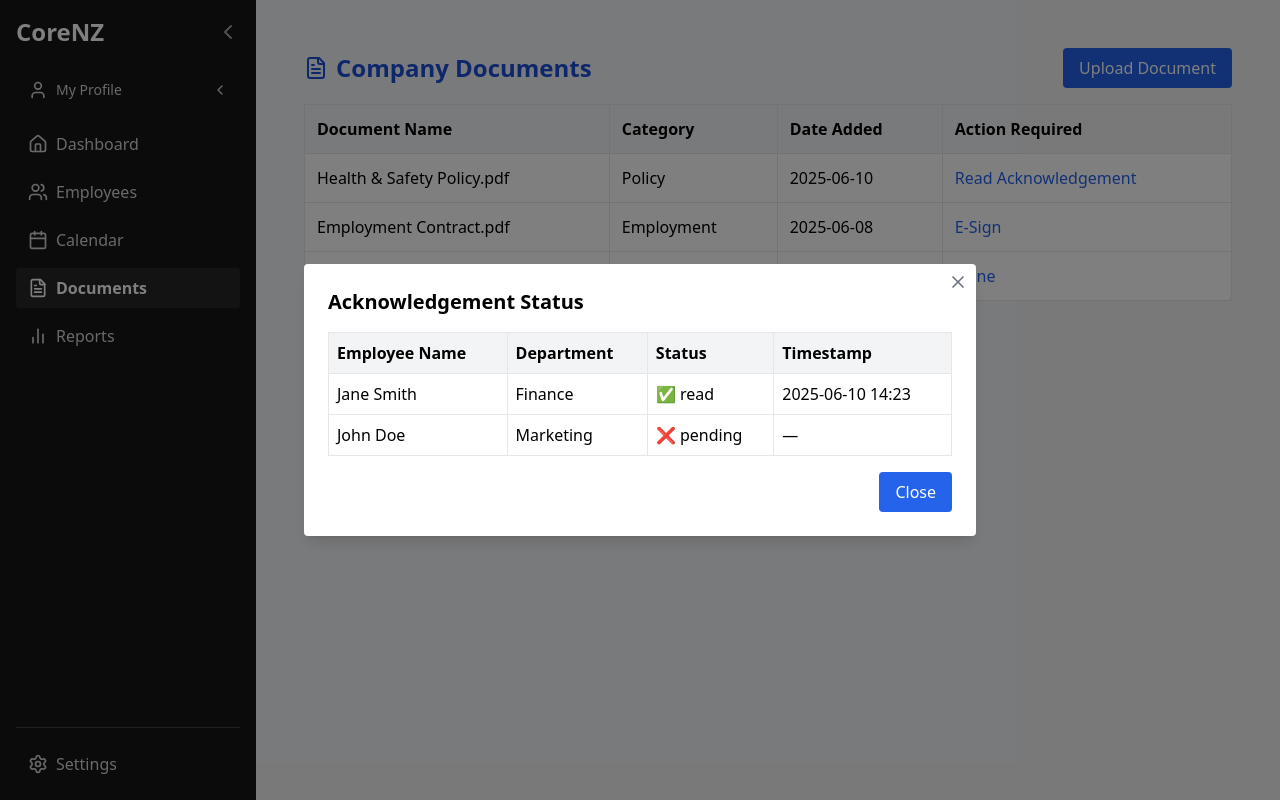
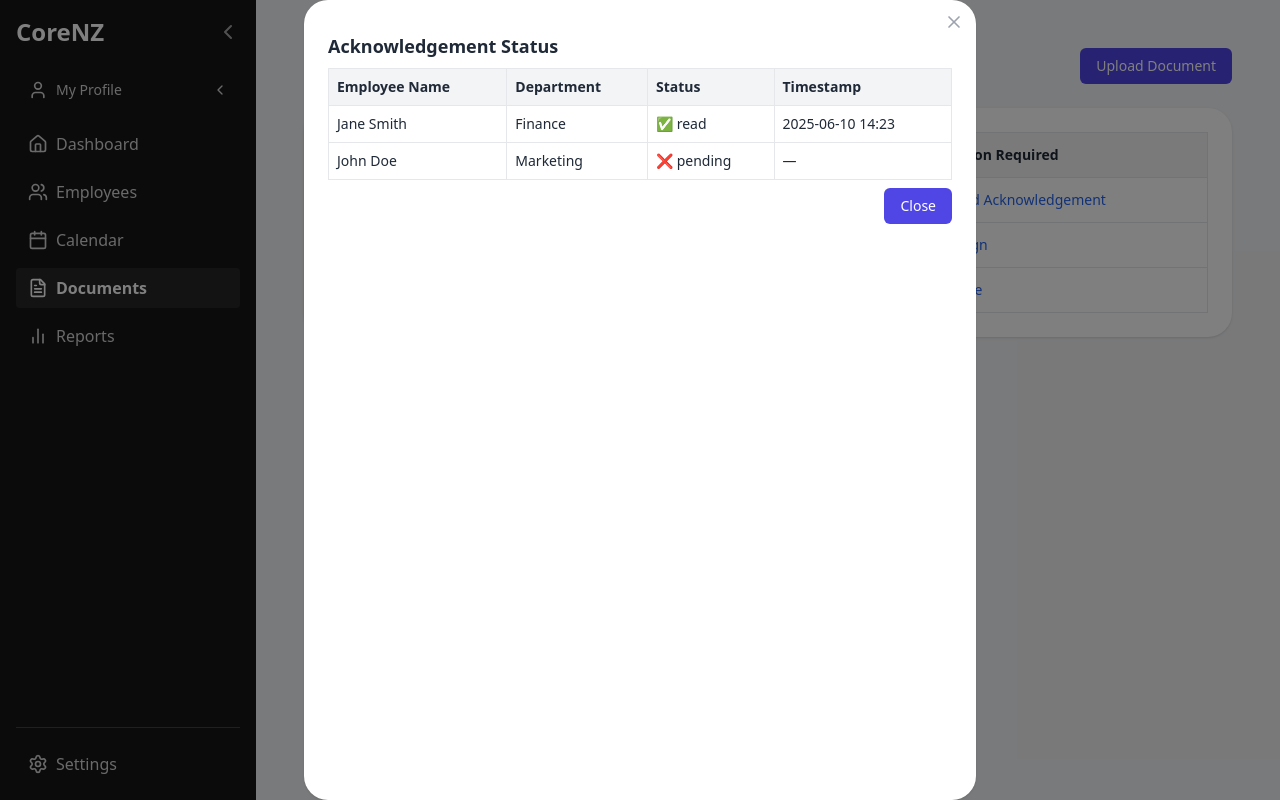
Before and after one commit to VacationReady/corenz-frontend, a Next.js app: page /documents in a window 1280 px wide. Both pictures are taken after a click on the element "Read Acknowledgement". Built offline with nearby package versions, Linux system fonts and the light colour scheme; no server answers.

Commit message:
Refactor: Updated Documents page to use PageShell, Card, and Button components

```diff
--- a/app/(withSidebar)/documents/page.tsx
+++ b/app/(withSidebar)/documents/page.tsx
@@ -3,6 +3,9 @@ export const dynamic = "force-dynamic";
 
 import { useState } from "react";
 import { FileText, X } from "lucide-react";
+import { PageShell } from "@/components/ui/PageShell";
+import Card from "@/components/ui/Card";
+import Button from "@/components/ui/Button";
 
 interface Document {
   id: string;
@@ -24,70 +27,36 @@ export default function DocumentsPage() {
   const [selectedDoc, setSelectedDoc] = useState<Document | null>(null);
 
   const documents: Document[] = [
-    {
-      id: "1",
-      name: "Health & Safety Policy.pdf",
-      category: "Policy",
-      dateAdded: "2025-06-10",
-      actionRequired: "acknowledge",
-    },
-    {
-      id: "2",
-      name: "Employment Contract.pdf",
-      category: "Employment",
-      dateAdded: "2025-06-08",
-      actionRequired: "esign",
-    },
-    {
-      id: "3",
-      name: "Payroll_May_2025.pdf",
-      category: "Payroll",
-      dateAdded: "2025-06-05",
-      actionRequired: "none",
-    },
+    { id: "1", name: "Health & Safety Policy.pdf", category: "Policy", dateAdded: "2025-06-10", actionRequired: "acknowledge" },
+    { id: "2", name: "Employment Contract.pdf", category: "Employment", dateAdded: "2025-06-08", actionRequired: "esign" },
+    { id: "3", name: "Payroll_May_2025.pdf", category: "Payroll", dateAdded: "2025-06-05", actionRequired: "none" },
   ];
 
   const dummyAcknowledgements: EmployeeStatus[] = [
-    {
-      id: "a1",
-      name: "Jane Smith",
-      department: "Finance",
-      status: "read",
-      timestamp: "2025-06-10 14:23",
-    },
-    {
-      id: "a2",
-      name: "John Doe",
-      department: "Marketing",
-      status: "pending",
-      timestamp: null,
-    },
+    { id: "a1", name: "Jane Smith", department: "Finance", status: "read", timestamp: "2025-06-10 14:23" },
+    { id: "a2", name: "John Doe", department: "Marketing", status: "pending", timestamp: null },
   ];
 
   return (
-    <div className="p-6">
-      <div className="flex items-center justify-between mb-4">
-        <h1 className="text-2xl font-bold flex items-center text-blue-700">
-          <FileText className="w-6 h-6 mr-2" /> Company Documents
-        </h1>
-        <button className="bg-blue-600 text-white px-4 py-2 rounded hover:bg-blue-700">
-          Upload Document
-        </button>
-      </div>
-
+    <PageShell
+      title="Company Documents"
+      icon={<FileText className="w-5 h-5" />}
+      action={<Button>Upload Document</Button>}
+    >
+      <Card>
         <div className="overflow-x-auto">
-        <table className="min-w-full bg-white border border-gray-200 rounded-lg shadow-sm">
-          <thead className="bg-gray-100">
+          <table className="min-w-full text-sm border border-gray-200">
+            <thead className="bg-neutral-100">
               <tr>
-              <th className="p-3 border text-left">Document Name</th>
-              <th className="p-3 border text-left">Category</th>
-              <th className="p-3 border text-left">Date Added</th>
-              <th className="p-3 border text-left">Action Required</th>
+                <th className="text-left p-3 border">Document Name</th>
+                <th className="text-left p-3 border">Category</th>
+                <th className="text-left p-3 border">Date Added</th>
+                <th className="text-left p-3 border">Action Required</th>
               </tr>
             </thead>
             <tbody>
               {documents.map((doc) => (
-              <tr key={doc.id} className="hover:bg-gray-50">
+                <tr key={doc.id} className="hover:bg-neutral-50">
                   <td className="p-3 border">{doc.name}</td>
                   <td className="p-3 border">{doc.category}</td>
                   <td className="p-3 border">{doc.dateAdded}</td>
@@ -106,22 +75,23 @@ export default function DocumentsPage() {
             </tbody>
           </table>
         </div>
+      </Card>
 
       {selectedDoc && (
         <div className="fixed inset-0 bg-black bg-opacity-50 flex items-center justify-center z-50">
-          <div className="bg-white p-6 rounded shadow-lg w-full max-w-2xl relative">
+          <Card className="w-full max-w-2xl relative">
             <button
               onClick={() => setSelectedDoc(null)}
-              className="absolute top-2 right-2 text-gray-500 hover:text-gray-700"
+              className="absolute top-3 right-3 text-gray-400 hover:text-gray-600"
             >
               <X className="w-5 h-5" />
             </button>
-            <h2 className="text-xl font-bold mb-4">
+            <h2 className="text-lg font-semibold mb-4">
               {selectedDoc.actionRequired === "acknowledge"
                 ? "Acknowledgement Status"
                 : "E-Sign Status"}
             </h2>
-            <table className="w-full mb-4 border border-gray-200">
+            <table className="w-full mb-4 text-sm border border-gray-200">
               <thead className="bg-gray-100">
                 <tr>
                   <th className="p-2 border text-left">Employee Name</th>
@@ -136,10 +106,7 @@ export default function DocumentsPage() {
                     <td className="p-2 border">{emp.name}</td>
                     <td className="p-2 border">{emp.department}</td>
                     <td className="p-2 border">
-                      {emp.status === "read" || emp.status === "signed"
-                        ? "✅"
-                        : "❌"}{" "}
-                      {emp.status}
+                      {emp.status === "read" || emp.status === "signed" ? "✅" : "❌"} {emp.status}
                     </td>
                     <td className="p-2 border">{emp.timestamp || "—"}</td>
                   </tr>
@@ -147,16 +114,11 @@ export default function DocumentsPage() {
               </tbody>
             </table>
             <div className="text-right">
-              <button
-                onClick={() => setSelectedDoc(null)}
-                className="bg-blue-600 text-white px-4 py-2 rounded hover:bg-blue-700"
-              >
-                Close
-              </button>
+              <Button onClick={() => setSelectedDoc(null)}>Close</Button>
             </div>
-          </div>
+          </Card>
         </div>
       )}
-    </div>
+    </PageShell>
   );
 }
```
Lines whose indentation alone changed are shown as unchanged.
